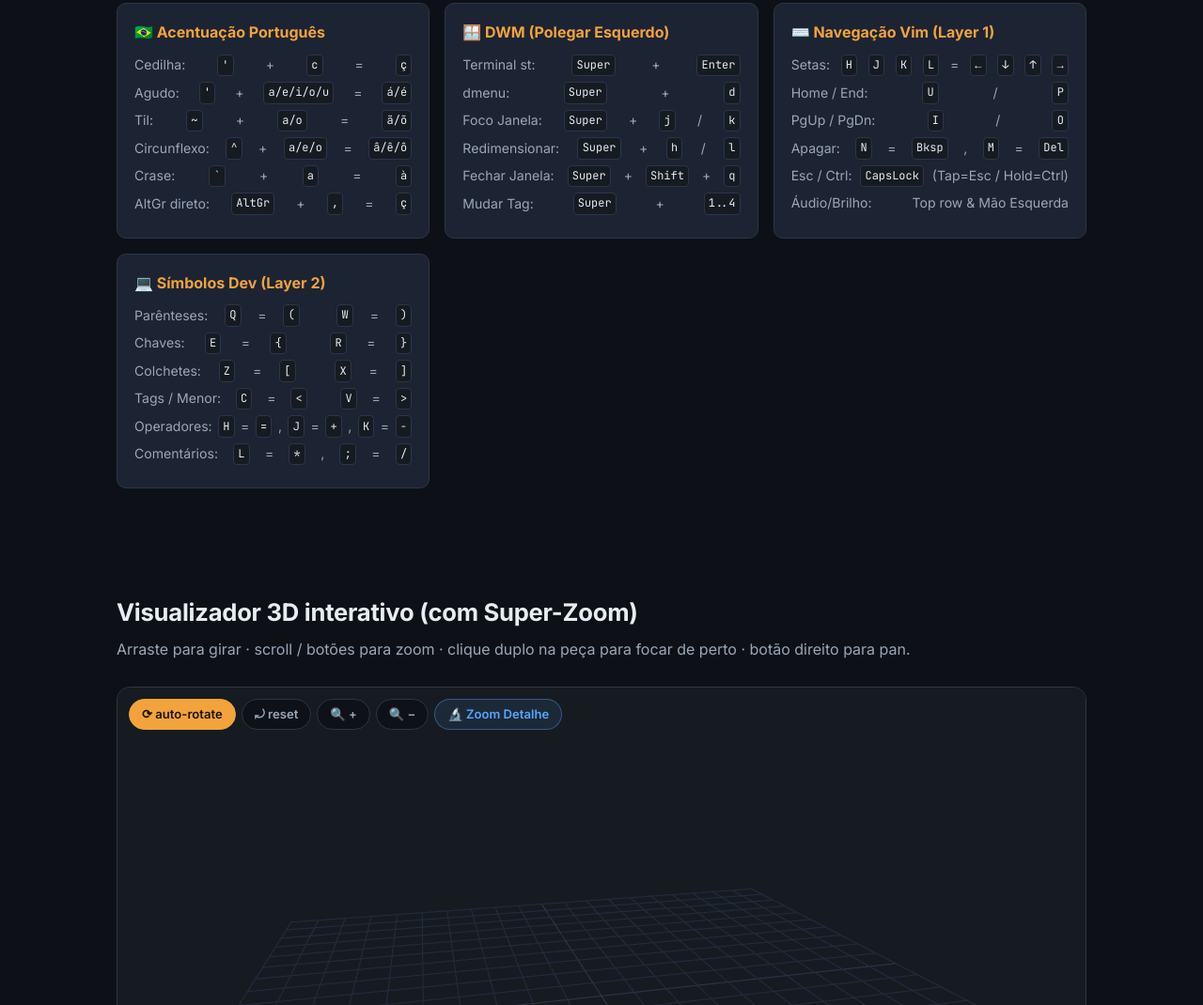
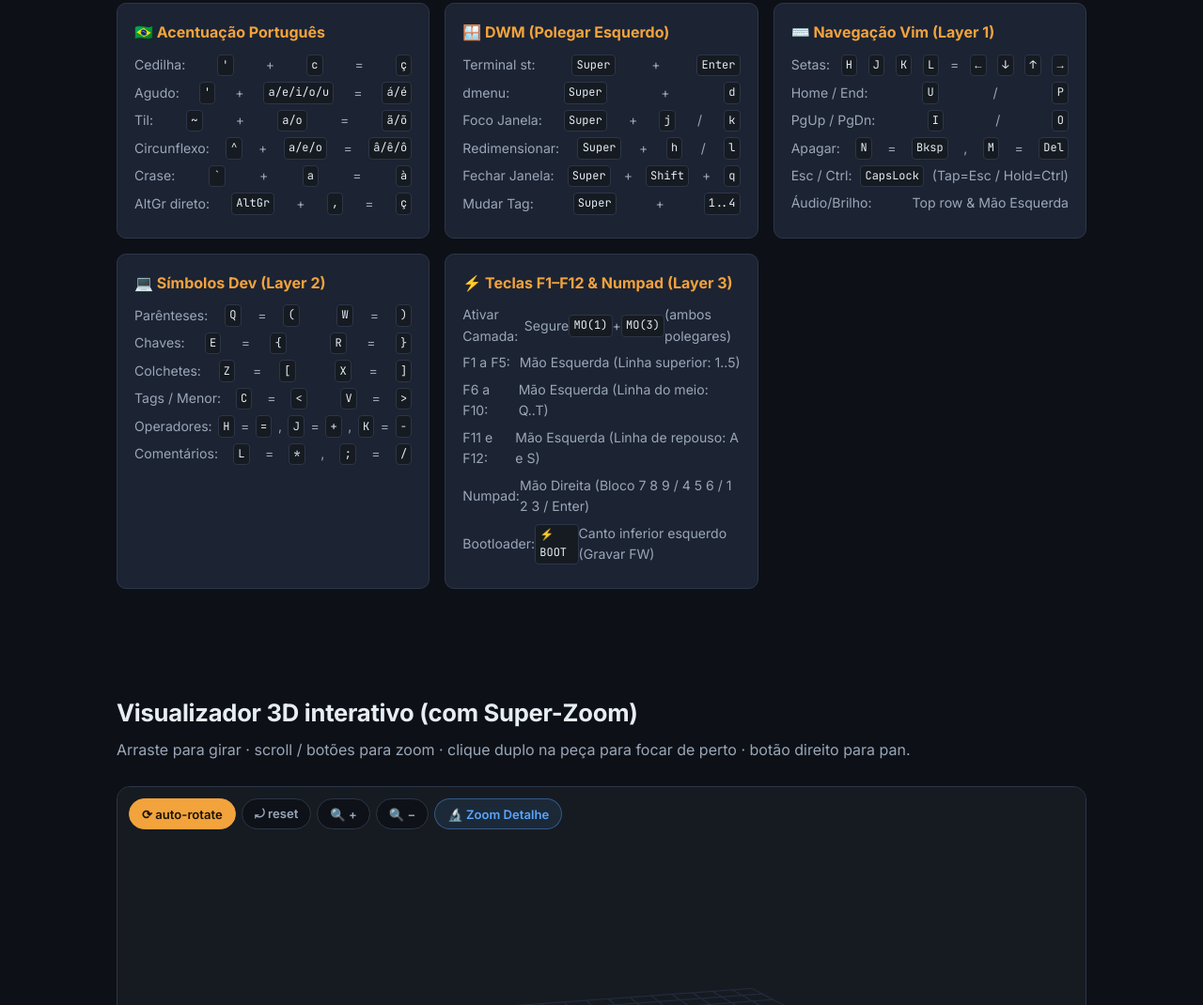
Before and after one commit to fabiobrasileiroo/silakka54-fabio-custom, a plain HTML site: page docs/index.html in a window 1280 px wide. Shown: the part 2435-3505 px from the top of the page at 94% size. Drawn offline with nearby package versions, Linux system fonts and the light colour scheme; no server answers.

Commit message:
docs: add F1-F12 and Numpad cheatsheet card

```diff
--- a/docs/index.html
+++ b/docs/index.html
@@ -203,6 +203,18 @@
           <li><span>Comentários:</span> <code>L</code> = <code>*</code>, <code>;</code> = <code>/</code></li>
         </ul>
       </div>
+
+      <div class="cheatsheet-card">
+        <h4>⚡ Teclas F1–F12 &amp; Numpad (Layer 3)</h4>
+        <ul>
+          <li><span>Ativar Camada:</span> Segure <code>MO(1)</code> + <code>MO(3)</code> (ambos polegares)</li>
+          <li><span>F1 a F5:</span> Mão Esquerda (Linha superior: 1..5)</li>
+          <li><span>F6 a F10:</span> Mão Esquerda (Linha do meio: Q..T)</li>
+          <li><span>F11 e F12:</span> Mão Esquerda (Linha de repouso: A e S)</li>
+          <li><span>Numpad:</span> Mão Direita (Bloco 7 8 9 / 4 5 6 / 1 2 3 / Enter)</li>
+          <li><span>Bootloader:</span> <code>⚡ BOOT</code> Canto inferior esquerdo (Gravar FW)</li>
+        </ul>
+      </div>
     </div>
   </section>
 
```
